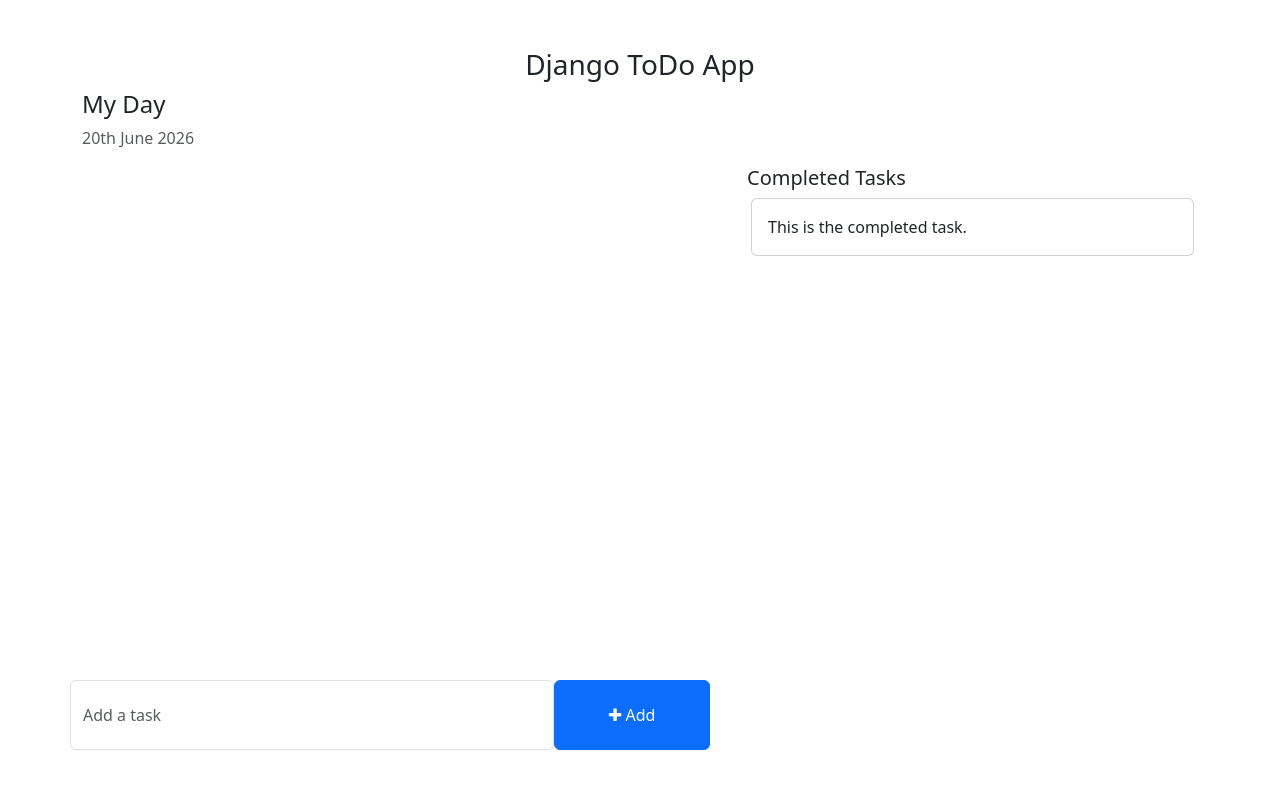
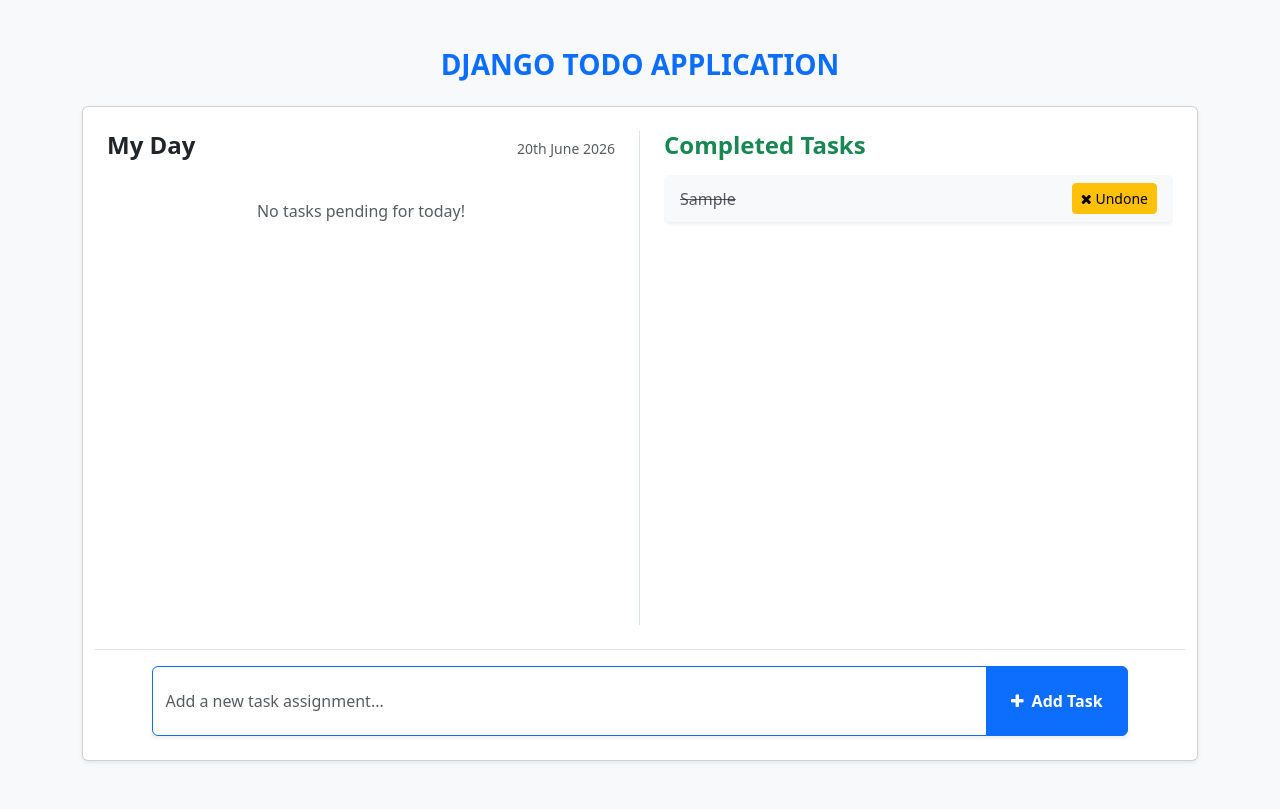
Before and after one commit to O-hayashi/todo-django, a Django app: page / in a window 1280 px wide. Before the commit the page ends 750 px from the top, so only its background shows below. Run offline with Django 5.2, Linux system fonts and the light colour scheme; tables that the repository leaves empty hold one stand-in row (values such as "Sample post").

Commit message:
final todo app

```diff
--- a/templates/home.html
+++ b/templates/home.html
@@ -7,65 +7,83 @@
     <meta name="viewport" content="width=device-width, initial-scale=1.0">
     <title>TODO LIST - Home</title>
 
-    <!-- Bootstrap -->
     <link href="https://cdn.jsdelivr.net/npm/bootstrap@5.3.0-alpha1/dist/css/bootstrap.min.css" rel="stylesheet" integrity="sha384-GLhlTQ8iRABdZLl6O3oVMWSktQOp6b7In1Zl3/Jr59b6EGGoI1aFkw7cmDA6j6gD" crossorigin="anonymous">
     <script src="https://cdn.jsdelivr.net/npm/bootstrap@5.3.0-alpha1/dist/js/bootstrap.bundle.min.js" integrity="sha384-w76AqPfDkMBDXo30jS1Sgez6pr3x5MlQ1ZAGC+nuZB+EYdgRZgiwxhTBTkF7CXvN" crossorigin="anonymous"></script>
-    <!-- Font Awesome Icons -->
     <link rel="stylesheet" href="https://cdnjs.cloudflare.com/ajax/libs/font-awesome/4.7.0/css/font-awesome.min.css">
 
     <style>
-        .form-control{
+        .form-control {
             padding: 1.375rem .75rem !important;
+        }
+        .task-container {
+            height: 450px;
+            overflow-y: auto;
         }
     </style>
 </head>
-<body>
-    <div class="container">
-        <h3 class="pt-5 text-center">Django ToDo App</h3>
-        <div class="row">
-            <h4>My Day</h4>
-            <p class="text-muted">{% now "jS F Y" %}</p>
-            <div class="col-md-7 col-lg-7" style="height: 450px; overflow: scroll;">
-                <!-- List of all the tasks for the day -->
+<body class="bg-light">
+    <div class="container py-5">
+        <h3 class="mb-4 text-center fw-bold text-primary">DJANGO TODO APPLICATION</h3>
+
+        <div class="card shadow-sm p-4 bg-white">
+            <div class="row g-4">
+
+                <div class="col-md-6 pe-md-4 border-end">
+                    <div class="d-flex justify-content-between align-items-baseline mb-3">
+                        <h4 class="fw-bold m-0">My Day</h4>
+                        <small class="text-muted">{% now "jS F Y" %}</small>
+                    </div>
+
+                    <div class="task-container">
                         {% for i in tasks %}
-                  <div class="card m-1">
-                      <div class="card-body">
-                          {{i.task}}
-                          <span style="position: relative; float: right;">
-                              <a class="btn btn-success"><i class="fa fa-check"></i> Mark as Done</a>
-                              <a class="btn btn-danger"><i class="fa fa-trash"></i></a>
-                              <a class="btn btn-primary"><i class="fa fa-pencil"></i></a>
-                          </span>
-                      </div>
-                  </div>
-                 {% endfor %}
-
-
-            </div>
-            <div class="col-md-5 col-lg-5">
-                <h5>Completed Tasks</h5>
-                <!-- List of all the tasks that have completed -->
-                <div class="card m-1">
-                    <div class="card-body">
-                        This is the completed task.
+                        <div class="card mb-2 shadow-sm border-0 bg-light">
+                            <div class="card-body d-flex justify-content-between align-items-center py-2">
+                                <span class="text-dark">{{ i.task }}</span>
+                                <div>
+                                    <a class="btn btn-sm btn-success me-1" href="{% url 'mark_as_done' i.pk %}"><i class="fa fa-check"></i> Done</a>
+                                    <a class="btn btn-sm btn-outline-danger me-1" href="{% url 'delete_task' i.pk %}"><i class="fa fa-trash"></i></a>
+                                    <a class="btn btn-sm btn-outline-primary" href="{% url 'edit_task' i.pk %}"><i class="fa fa-pencil"></i></a>
                                 </div>
                             </div>
                         </div>
+                        {% empty %}
+                        <p class="text-muted italic text-center pt-4">No tasks pending for today!</p>
+                        {% endfor %}
                     </div>
-        <div class="row">
-            <div class="col-md-6 col-lg-6 p-0" style="position: absolute; bottom: 50px;">
-                <!-- To Do Form -->
+                </div>
+
+                <div class="col-md-6 ps-md-4">
+                    <h4 class="fw-bold text-success mb-3">Completed Tasks</h4>
+
+                    <div class="task-container">
+                        {% for task in compleated_tasks %}
+                        <div class="card mb-2 shadow-sm border-0 bg-light">
+                            <div class="card-body d-flex justify-content-between align-items-center py-2">
+                                <del class="text-muted">{{ task.task }}</del>
+                                <a class="btn btn-sm btn-warning" href="{% url 'mark_as_undone' task.pk %}"><i class="fa fa-times"></i> Undone</a>
+                            </div>
+                        </div>
+                        {% empty %}
+                        <p class="text-muted text-center pt-4">No completed tasks yet.</p>
+                        {% endfor %}
+                    </div>
+                </div>
+
+            </div>
+
+            <div class="row mt-4 pt-3 border-top">
+                <div class="col-11 mx-auto">
                     <form action="{% url 'add_task' %}" method="POST">
                         {% csrf_token %}
-                    <div class="form-group">
-                        <span style="display: flex;">
-                            <input name="task" type="text" class="form-control" placeholder="Add a task">
-                            <button type='submit' class="btn btn-primary" style="width: 200px;"><i class="fa fa-plus"></i> Add</button>
-                        </span>
+                        <div class="input-group shadow-sm">
+                            <input name="task" type="text" class="form-control border-primary" placeholder="Add a new task assignment..." required>
+                            <button type="submit" class="btn btn-primary px-4 fw-bold"><i class="fa fa-plus me-2"></i>Add Task</button>
                         </div>
                     </form>
                 </div>
             </div>
+
+        </div>
     </div>
 </body>
 </html>
--- a/todo/urls.py
+++ b/todo/urls.py
@@ -3,4 +3,8 @@ from . import views
 
 urlpatterns = [
     path('addTask/', views.add_task, name='add_task'),
+    path('mark_as_done/<int:pk>/', views.mark_as_done, name='mark_as_done'),
+    path('mark_as_undone/<int:pk>/', views.mark_as_undone, name='mark_as_undone'),
+    path('edit_task/<int:pk>/', views.edit_task, name='edit_task'),
+    path('delete_task/<int:pk>/', views.delete_task, name='delete_task'),
 ]
--- a/todo_main/views.py
+++ b/todo_main/views.py
@@ -3,7 +3,9 @@ from todo.models import Task
 
 def home(request):
   tasks = Task.objects.filter(is_compleated = False).order_by('-updated_at')
+  compleated_tasks = Task.objects.filter(is_compleated = True)
   context = {
     'tasks': tasks,
+    'compleated_tasks': compleated_tasks,
   }
   return render(request, 'home.html', context)
```
Also changed, not shown: templates/edit_task.html (added, +27 -0 lines), todo/views.py (+32 -1 lines). Lines whose indentation alone changed are shown as unchanged.
